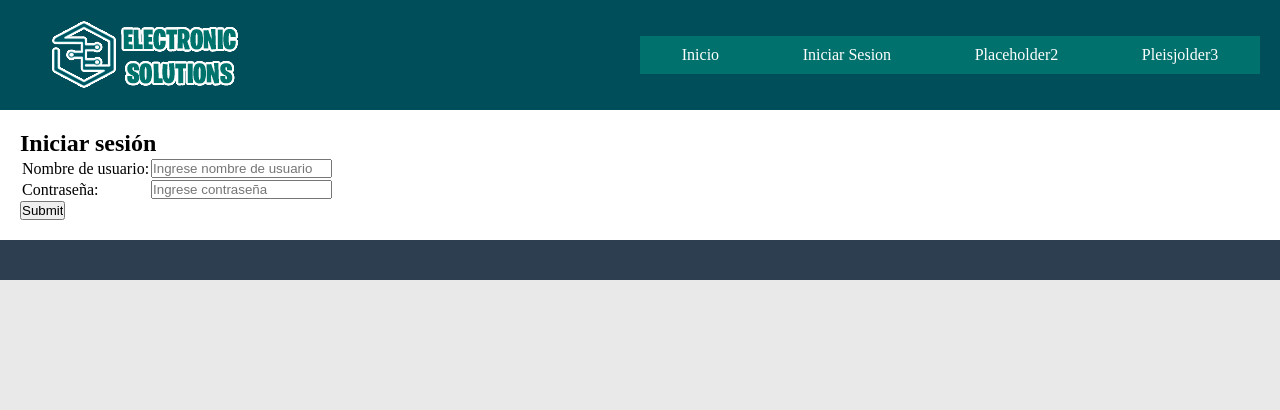
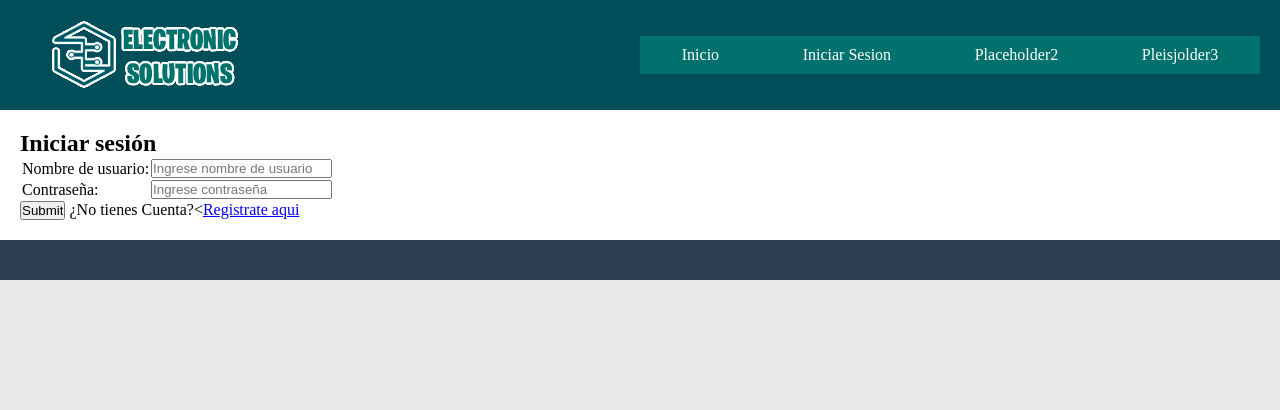
Before and after one commit to Takumi666/TiendaElectronica, a Django app: a page that uses sistema/templates/login.html in a window 1280 px wide. Shown: the top 410 px of the page. Run offline with Django 3.2, Linux system fonts and the light colour scheme.

Commit message:
cambio menor

```diff
--- a/sistema/templates/login.html
+++ b/sistema/templates/login.html
@@ -15,5 +15,6 @@
 		{% endfor %}
 	</table>
 	<input type="submit" name="Entrar">
+	<a>¿No tienes Cuenta?</a><<a href="#">Registrate aqui</a>
 </form>
 {% endblock %}
```
